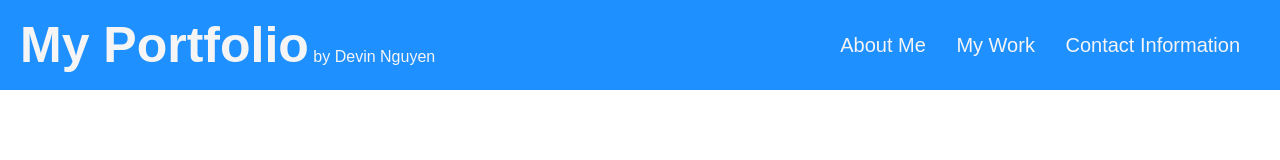
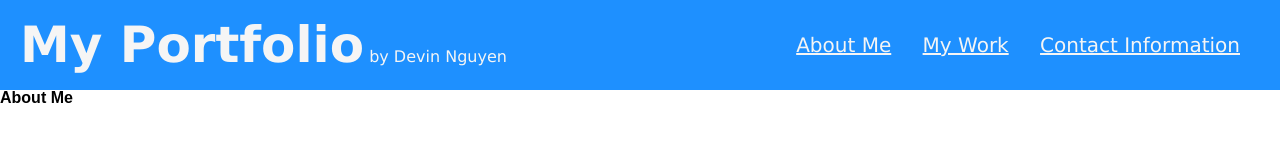
Before and after one commit to kuyadevin/Devin-Nguyen-s-Portfolio, a plain HTML site: page index.html in a window 1280 px wide. Drawn offline with Linux system fonts and the light colour scheme.

Commit message:
Underlined navs

```diff
--- a/assets/css/style.css
+++ b/assets/css/style.css
@@ -1,6 +1,6 @@
 .header {
     padding:20px;
-    font-family:Arial, Helvetica, sans-serif;
+    font-family:'Lucida Sans', 'Lucida Sans Regular', 'Lucida Grande', 'Lucida Sans Unicode', Geneva, Verdana, sans-serif;
     background-color:dodgerblue;
     color:whitesmoke;
 }
@@ -28,4 +28,5 @@
 .header div ul li {
     display:inline-block;
     margin-left: 25px;
+    text-decoration: underline;
 }
--- a/index.html
+++ b/index.html
@@ -27,6 +27,9 @@
             </ul>
         </div>
     </div>
+    <div class="AboutMe">
+        <h2>About Me</h2>
+    </div>
 </body>
 
 </html>
```
